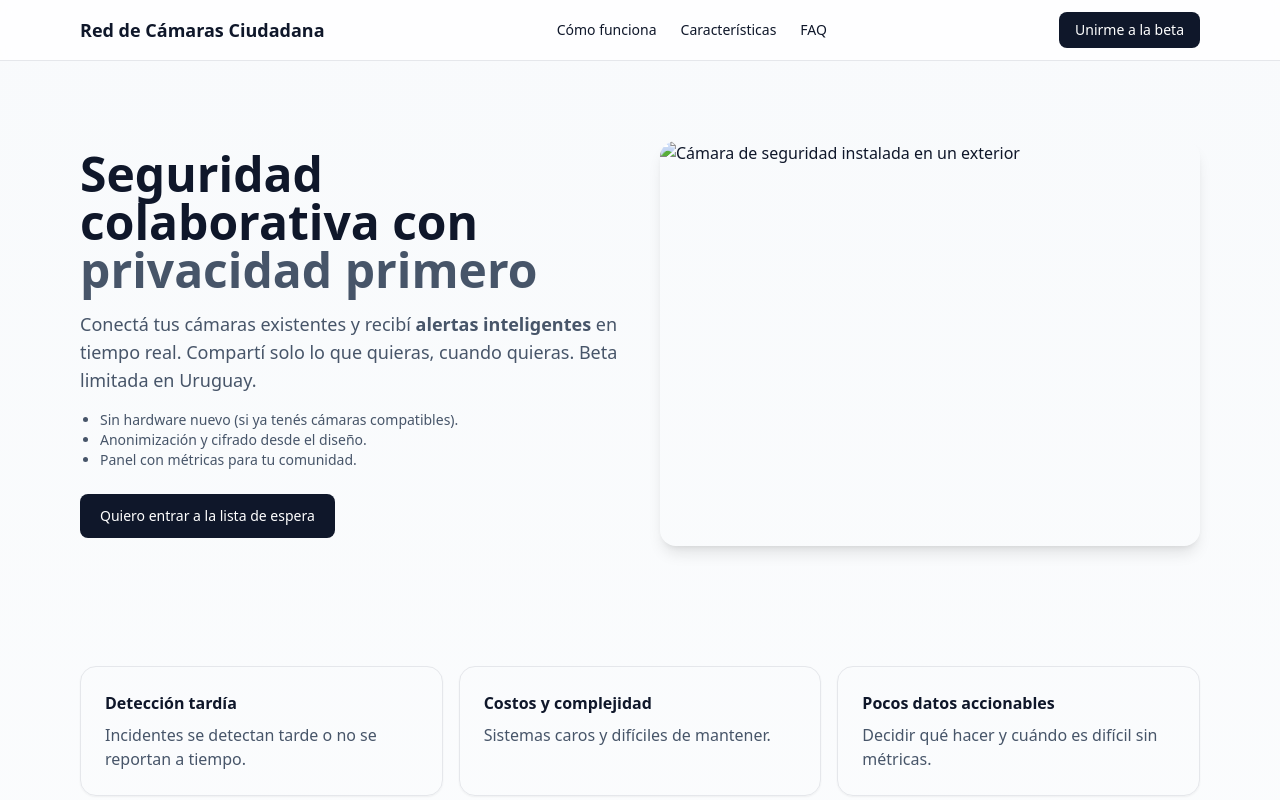
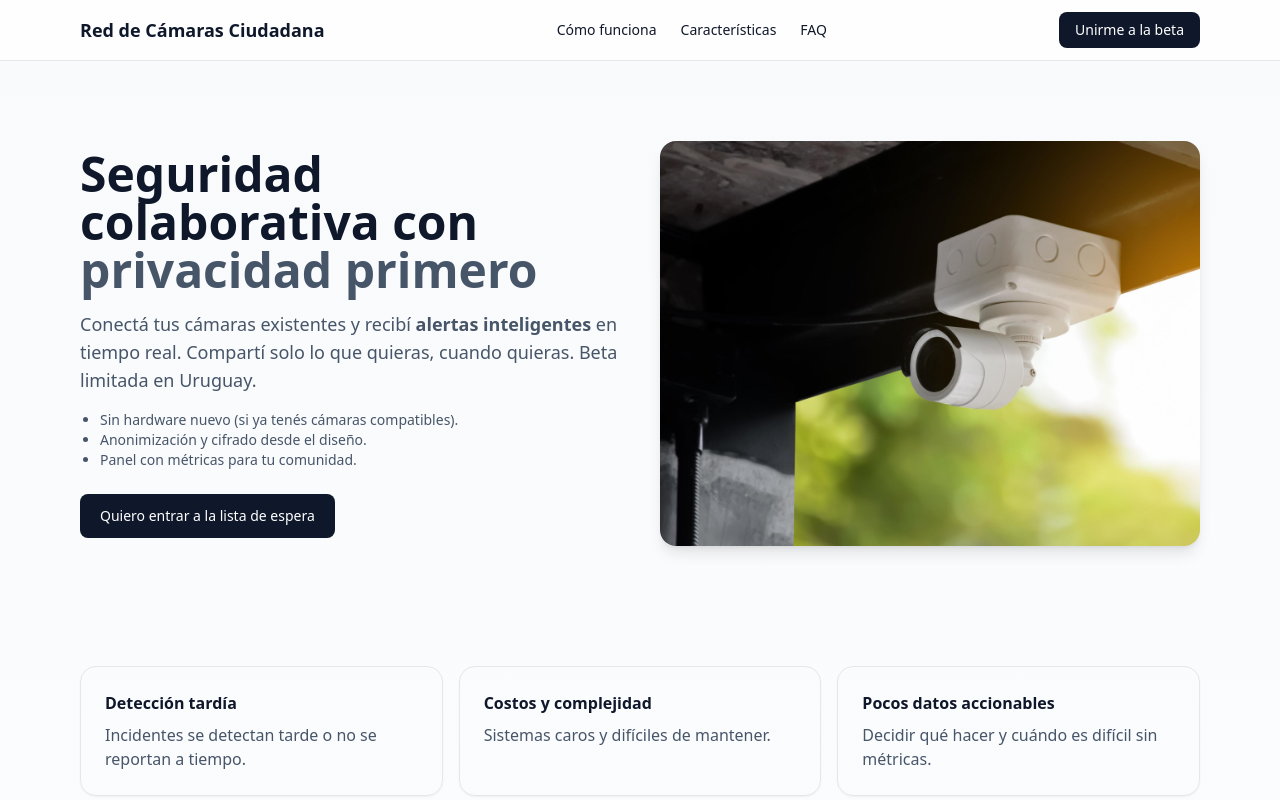
Before and after one commit to pilarmartinezm/red-camaras-ciudadana, a plain HTML site: page index.html in a window 1280 px wide. Shown: the top 800 px of the page. Drawn offline with nearby package versions, Linux system fonts and the light colour scheme.

Commit message:
Update index.html

```diff
--- a/index.html
+++ b/index.html
@@ -50,7 +50,7 @@
       </a>
     </div>
 <div class="rounded-2xl overflow-hidden shadow-lg">
-  <img src="assets/camara.jpg"
+  <img src="camara.jpg"
        alt="Cámara de seguridad instalada en un exterior"
        class="w-full h-auto object-cover aspect-[4/3]" />
 </div>
```
